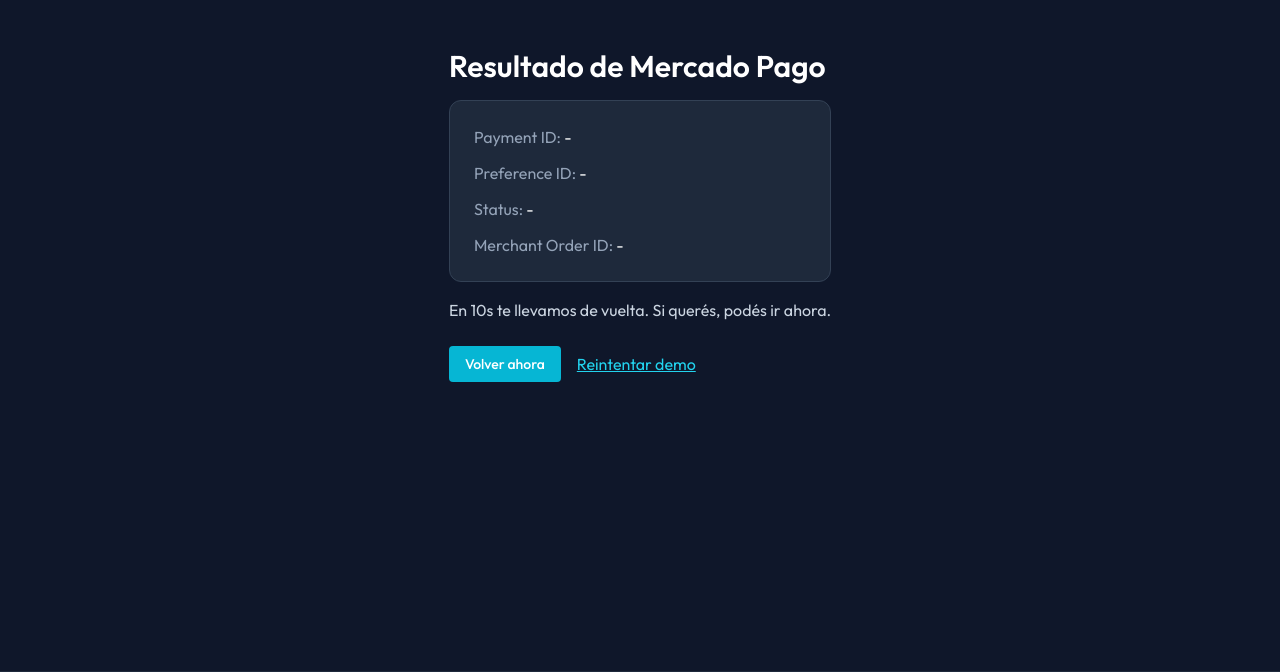
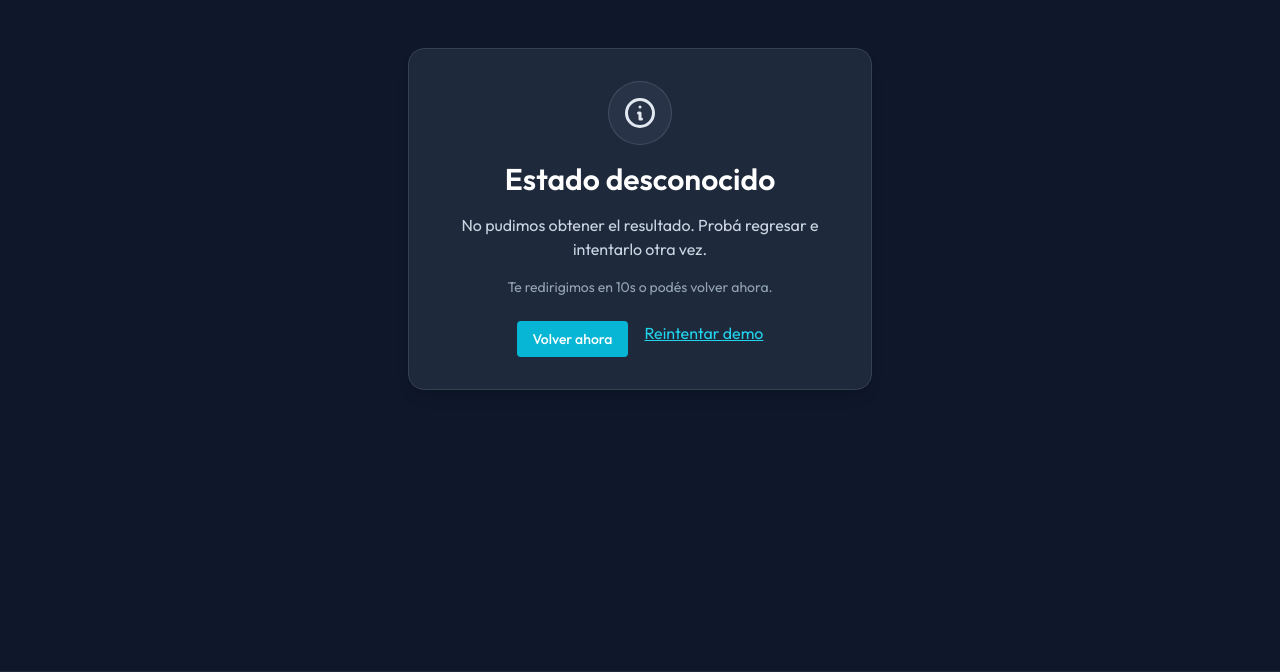
Before and after one commit to Laureano11/proyect-holanda, a Django app: page /mercadopago/feedback/ in a window 1280 px wide. Shown: the top 672 px of the page. Run offline with Django 5.2, Linux system fonts and the light colour scheme; a user stored in the database is signed in; tables that the repository leaves empty hold one stand-in row (values such as "Sample post"); parts of the project's set-up code (start-up, migrations or seed data) failed here and were passed over; some libraries are stand-ins or nearby versions.

Commit message:
pantalla de pago y mi perfil improv

```diff
--- a/config/settings.py
+++ b/config/settings.py
@@ -83,6 +83,10 @@
 # Deduplicar manteniendo orden
 ALLOWED_HOSTS = list(dict.fromkeys(ALLOWED_HOSTS))
 CSRF_TRUSTED_ORIGINS = list(dict.fromkeys(CSRF_TRUSTED_ORIGINS))
+
+# Multi-tenant: hosts que siempre deben mapear al complejo default (sin resolver tenant).
+# Útil mientras no tengas dominios tipo <complejo>.hasselt.com y uses un host único (p.ej. Render).
+TENANT_DEFAULT_HOSTS = _csv_env("TENANT_DEFAULT_HOSTS", "proyect-holanda.onrender.com")
 
 # Integraciones externas
 MERCADOPAGO_ACCESS_TOKEN = os.getenv("MERCADOPAGO_ACCESS_TOKEN", "")
--- a/core/middleware.py
+++ b/core/middleware.py
@@ -71,8 +71,8 @@
             response = self.get_response(request)
             return response
 
-        # En desarrollo (localhost/127.0.0.1), usar complejo por defecto
-        if host in self.HOSTS_DESARROLLO_DEFAULT or self._es_host_ngrok(host):
+        # En hosts "default" (p.ej. onrender) o desarrollo (localhost/127.0.0.1), usar complejo por defecto
+        if self._es_host_default(host) or host in self.HOSTS_DESARROLLO_DEFAULT or self._es_host_ngrok(host):
             request.complejo_actual = self._get_complejo_default()
             response = self.get_response(request)
             return response
@@ -108,25 +108,69 @@
 
     def _extraer_tenant_key(self, host):
         """
-        Extrae la clave de tenant usando la convención hs.<complejo>.<tld>.
-        - www.hs.complejo4.com → 'complejo4'
-        - hs.complejo4.com → 'complejo4'
-        - otros hosts → None (usa default)
+        Extrae la clave de tenant desde el host, soportando dos convenciones:
+
+        1) Dominio base configurable (recomendado):
+           - www.nombrecomplejo.hasselt.com → 'nombrecomplejo'
+           - nombrecomplejo.hasselt.com → 'nombrecomplejo'
+           - hasselt.com → None (usa default)
+
+           Controlado por `settings.TENANT_BASE_DOMAINS` (lista), por ejemplo:
+           TENANT_BASE_DOMAINS = ["hasselt.com"]
+
+        2) Convención legacy (compatibilidad):
+           - www.hs.complejo4.com → 'complejo4'
+           - hs.complejo4.com → 'complejo4'
         """
-        # Quitar www. inicial si existe
-        if host.startswith('www.'):
+        # Normalización
+        host = (host or "").strip().lower().rstrip(".")
+        if not host:
+            return None
+
+        # Quitar www. inicial si existe (solo canonicalización semántica, no de subdominios)
+        if host.startswith("www."):
             host = host[4:]
 
-        partes = host.split('.')
-        # Necesitamos al menos: hs, <complejo>, <tld>
-        if len(partes) < 3:
-            return None
+        # 1) Dominio base configurable: <tenant>.<base_domain>
+        base_domains = getattr(settings, "TENANT_BASE_DOMAINS", None)
+        if isinstance(base_domains, str):
+            base_domains = [base_domains]
+        if not base_domains:
+            # Compatibilidad: default "hasselt.com" si no se define nada.
+            base_domains = ["hasselt.com"]
 
-        if partes[0] != 'hs':
-            return None
+        for base in base_domains:
+            if not base:
+                continue
+            base = base.strip().lower().rstrip(".")
+            if not base:
+                continue
 
-        # La etiqueta siguiente a hs es el identificador del complejo
-        return partes[1] or None
+            if host == base:
+                return None
+
+            suffix = "." + base
+            if host.endswith(suffix):
+                # Prefijo: todo lo que está antes de ".<base>"
+                prefix = host[: -len(suffix)]
+                if not prefix:
+                    return None
+
+                # Si queda algo como "www.tenant" (por host original raro), quitar www.
+                if prefix.startswith("www."):
+                    prefix = prefix[4:]
+                if not prefix:
+                    return None
+
+                # Tomar el label más cercano al dominio base (tenant.<base>)
+                return prefix.split(".")[-1] or None
+
+        # 2) Legacy: hs.<tenant>.<tld>
+        partes = host.split(".")
+        if len(partes) >= 3 and partes[0] == "hs":
+            return partes[1] or None
+
+        return None
 
     def _es_host_ngrok(self, host):
         """Detecta si es un host de ngrok para desarrollo."""
@@ -136,6 +180,36 @@
             '.ngrok.io',
         ]
         return any(host.endswith(suffix) for suffix in ngrok_suffixes)
+
+    def _es_host_default(self, host: str) -> bool:
+        """
+        Hosts que deben mapear siempre al complejo default (sin resolver tenant).
+        Útil para entornos sin dominios configurados (p.ej. onrender).
+        Configurable via settings.TENANT_DEFAULT_HOSTS.
+        """
+        host = (host or "").strip().lower().split(":", 1)[0].rstrip(".")
+        if not host:
+            return False
+        if host.startswith("www."):
+            host = host[4:]
+
+        default_hosts = getattr(settings, "TENANT_DEFAULT_HOSTS", None)
+        if isinstance(default_hosts, str):
+            default_hosts = [default_hosts]
+        if not default_hosts:
+            return False
+
+        normalized = []
+        for h in default_hosts:
+            if not h:
+                continue
+            hh = str(h).strip().lower().split(":", 1)[0].rstrip(".")
+            if hh.startswith("www."):
+                hh = hh[4:]
+            if hh:
+                normalized.append(hh)
+
+        return host in set(normalized)
 
     def _get_complejo_por_slug(self, slug):
         """
--- a/core/views.py
+++ b/core/views.py
@@ -2130,8 +2130,48 @@
         messages.error(request, 'No autorizado')
         return redirect('dashboard')
 
+    from decimal import Decimal
+    from django.utils import timezone
+
+    complejo = request.user.complejo
+    hoy = timezone.localdate()
+
+    turnos_qs = Turno.objects.filter(cliente=request.user)
+    if complejo:
+        turnos_qs = turnos_qs.filter(cancha__complejo=complejo)
+
+    turnos_activos = turnos_qs.filter(fecha__gte=hoy).exclude(
+        estado__in=[
+            Turno.Estado.CANCELADO_USUARIO,
+            Turno.Estado.CANCELADO_ADMIN,
+            Turno.Estado.EXPIRADO,
+            Turno.Estado.JUGADO,
+        ]
+    )
+    turnos_reservados = turnos_qs.filter(
+        fecha__gte=hoy,
+        estado=Turno.Estado.CONFIRMADO,
+    )
+    turnos_cancelados = turnos_qs.filter(
+        estado__in=[
+            Turno.Estado.CANCELADO_USUARIO,
+            Turno.Estado.CANCELADO_ADMIN,
+            Turno.Estado.EXPIRADO,
+        ]
+    )
+    turnos_jugados = turnos_qs.filter(estado=Turno.Estado.JUGADO)
+
+    creditos_actuales = (
+        request.user.get_creditos_disponibles(complejo) if complejo else Decimal("0.00")
+    )
+
     context = {
-        'complejo': request.user.complejo,
+        'complejo': complejo,
+        'stats_turnos_activos': turnos_activos.count(),
+        'stats_turnos_reservados': turnos_reservados.count(),
+        'stats_turnos_cancelados': turnos_cancelados.count(),
+        'stats_turnos_jugados': turnos_jugados.count(),
+        'stats_creditos_actuales': creditos_actuales,
     }
 
     return render(request, 'cliente/perfil.html', context)
--- a/templates/mercadopago/feedback.html
+++ b/templates/mercadopago/feedback.html
@@ -3,21 +3,50 @@
 {% block title %}Resultado del pago{% endblock %}
 
 {% block content %}
-<div class="max-w-2xl mx-auto py-12 px-6">
-    <h1 class="text-3xl font-semibold mb-4">Resultado de Mercado Pago</h1>
+<div class="max-w-lg mx-auto py-12 px-6 text-center space-y-8">
+    {% with status_lower=status|default:""|lower %}
+    <div class="bg-slate-800 rounded-2xl p-8 border border-slate-700 shadow-lg space-y-4">
+        {% if status_lower == "approved" %}
+            <div class="mx-auto h-16 w-16 rounded-full bg-emerald-500/15 flex items-center justify-center border border-emerald-500/40">
+                <svg viewBox="0 0 24 24" class="h-9 w-9 text-emerald-400" fill="none" stroke="currentColor" stroke-width="2" stroke-linecap="round" stroke-linejoin="round" aria-hidden="true">
+                    <path d="M5 13l4 4L19 7"/>
+                </svg>
+            </div>
+            <h1 class="text-3xl font-semibold text-white">Pago aprobado</h1>
+            <p class="text-slate-300">Tu pago se registró con éxito.</p>
+        {% elif status_lower == "pending" or status_lower == "in_process" %}
+            <div class="mx-auto h-16 w-16 rounded-full bg-amber-500/15 flex items-center justify-center border border-amber-500/40">
+                <svg viewBox="0 0 24 24" class="h-9 w-9 text-amber-300" fill="none" stroke="currentColor" stroke-width="2" stroke-linecap="round" stroke-linejoin="round" aria-hidden="true">
+                    <circle cx="12" cy="12" r="9"/>
+                    <path d="M12 7v5l3 2"/>
+                </svg>
+            </div>
+            <h1 class="text-3xl font-semibold text-white">Pago pendiente</h1>
+            <p class="text-slate-300">Estamos confirmando tu pago, esto puede tardar unos minutos.</p>
+        {% elif status_lower == "rejected" or status_lower == "cancelled" or status_lower == "failure" %}
+            <div class="mx-auto h-16 w-16 rounded-full bg-rose-500/15 flex items-center justify-center border border-rose-500/40">
+                <svg viewBox="0 0 24 24" class="h-9 w-9 text-rose-300" fill="none" stroke="currentColor" stroke-width="2" stroke-linecap="round" stroke-linejoin="round" aria-hidden="true">
+                    <path d="M18 6L6 18M6 6l12 12"/>
+                </svg>
+            </div>
+            <h1 class="text-3xl font-semibold text-white">Pago rechazado</h1>
+            <p class="text-slate-300">No pudimos procesar el pago. Intentalo nuevamente.</p>
+        {% else %}
+            <div class="mx-auto h-16 w-16 rounded-full bg-slate-500/15 flex items-center justify-center border border-slate-500/40">
+                <svg viewBox="0 0 24 24" class="h-9 w-9 text-slate-200" fill="none" stroke="currentColor" stroke-width="2" stroke-linecap="round" stroke-linejoin="round" aria-hidden="true">
+                    <circle cx="12" cy="12" r="9"/>
+                    <path d="M12 8h.01M11 12h1v4h1"/>
+                </svg>
+            </div>
+            <h1 class="text-3xl font-semibold text-white">Estado desconocido</h1>
+            <p class="text-slate-300">No pudimos obtener el resultado. Probá regresar e intentarlo otra vez.</p>
+        {% endif %}
 
-    <div class="bg-slate-800 rounded-xl p-6 border border-slate-700 space-y-3">
-        <p><span class="text-slate-400">Payment ID:</span> {{ payment_id|default:"-" }}</p>
-        <p><span class="text-slate-400">Preference ID:</span> {{ preference_id|default:"-" }}</p>
-        <p><span class="text-slate-400">Status:</span> {{ status|default:"-" }}</p>
-        <p><span class="text-slate-400">Merchant Order ID:</span> {{ merchant_order_id|default:"-" }}</p>
-    </div>
-
-    <p class="text-slate-300 mt-4">
-        En {{ auto_redirect_seconds }}s te llevamos de vuelta. Si querés, podés ir ahora.
+        <p class="text-slate-400 text-sm">
+            Te redirigimos en {{ auto_redirect_seconds|default:10 }}s o podés volver ahora.
         </p>
 
-    <div class="mt-6 flex gap-4 flex-wrap items-center">
+        <div class="flex flex-wrap justify-center gap-4 pt-2">
             <a href="{{ redirect_url }}" class="px-4 py-2 bg-cyan-500 text-white text-sm font-medium rounded hover:bg-cyan-600 transition">
                 Volver ahora
             </a>
@@ -26,12 +55,18 @@
             </a>
         </div>
     </div>
+    {% endwith %}
+</div>
+
+<div id="mp-feedback-data" data-redirect="{{ redirect_url }}" data-seconds="{{ auto_redirect_seconds|default:10 }}"></div>
 
 {% block extra_scripts %}
 <script>
     (function() {
-        const seconds = {{ auto_redirect_seconds|default:10 }};
-        const target = "{{ redirect_url }}";
+        const dataEl = document.getElementById('mp-feedback-data');
+        if (!dataEl) return;
+        const seconds = parseInt(dataEl.dataset.seconds || '10', 10);
+        const target = dataEl.dataset.redirect;
         if (!target) return;
         setTimeout(() => { window.location.href = target; }, seconds * 1000);
     })();
```
Also changed, not shown: core/tests/test_tenant_middleware.py (+74 -0 lines), templates/cliente/perfil.html (+21 -23 lines). Lines whose indentation alone changed are shown as unchanged.
